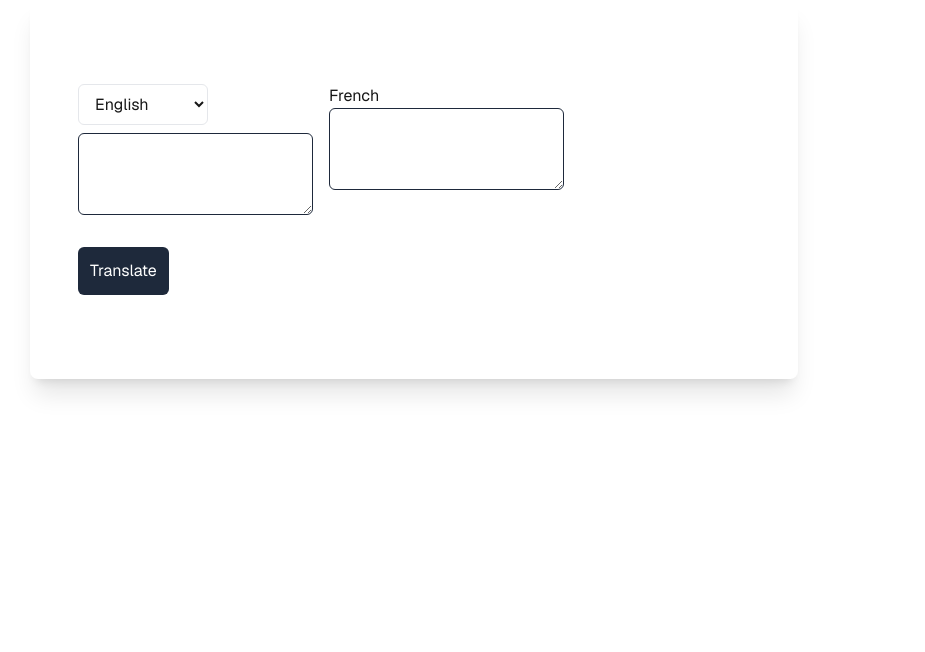
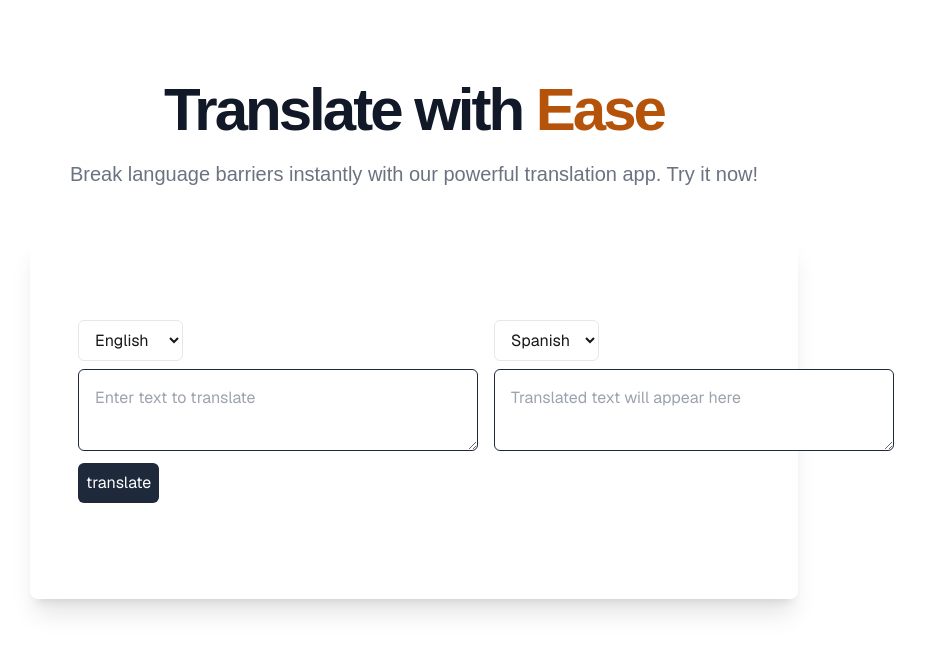
Before and after one commit to Rajasva-Raj-CODE/AI-Language-Translator-App, a Next.js app: page / in a window 1280 px wide. Shown: the top 652 px of the page, without its empty margins (226-1151 px from the left). Built offline with nearby package versions, Linux system fonts and the light colour scheme.

Commit message:
AI Api Intergation done

```diff
--- /dev/null
+++ b/src/app/actions/translate.js
@@ -0,0 +1,34 @@
+"use server";
+import { GoogleGenerativeAI } from "@google/generative-ai";
+
+async function translateText(text, targetLanguage, languageFrom = "") {
+  const genAI = new GoogleGenerativeAI(
+    process.env.GOOGLE_GENERATIVE_AI_API_KEY
+  );
+  const model = genAI.getGenerativeModel({ model: "gemini-1.5-flash" });
+  const prompt = languageFrom
+    ? `Translate the following text from ${languageFrom} to ${targetLanguage}: ${text}`
+    : `Detect the language of the text and translate it into ${targetLanguage}: ${text}`;
+  const additional_prompt =
+    "Just return the translated text. Do not add additional descriptions such as `Here are the translations`";
+
+  try {
+    const result = await model.generateContent(prompt + additional_prompt);
+    console.log(result.response.text());
+    return result.response.text();
+  }
+  catch (error) {
+    console.log(error);
+  }
+  return "Could not reload Translations";
+}
+
+export async function translate(formData) {
+  const text = formData.get("text");
+  const targetLanguage = formData.get("targetLanguage");
+  const languageFrom = formData.get("languageFrom");
+
+  const translation = await translateText(text, targetLanguage, languageFrom);
+
+  return  {translation} ;
+}
--- a/src/app/page.js
+++ b/src/app/page.js
@@ -1,20 +1,19 @@
 "use client";
 import React, { useState } from "react";
 import { Dropdown } from "./components/dropdown";
+import { translate } from "@/app/actions/translate";
 
 const languagesOptions = [
   { value: "en", label: "English" },
   { value: "fr", label: "French" },
   { value: "es", label: "Spanish" },
-  { value: "de", label: "German" },
-  { value: "it", label: "Italian" },
-  { value: "pt", label: "Portuguese" },
-  { value: "ru", label: "Russian" },
 ];
 
 export default function Home() {
   const [languageFrom, setLanguageFrom] = useState("en");
   const [languageTo, setLanguageTo] = useState("es");
+  const [inputText, setInputText] = useState("");
+  const [translatedText, setTranslatedText] = useState("");
 
   const handleLanguageFromChange = (value) => {
     setLanguageFrom(value);
@@ -24,10 +23,42 @@ export default function Home() {
     setLanguageTo(value);
   };
 
+  const handleInputTextChange = (e) => {
+    const newText = e.target.value;
+    setInputText(newText);
+  };
+
+  // const handleInputSet = async (value) => {
+  //   setInputText(value);
+  //   const formData = new FormData();
+  //   formData.append("text", value);
+  //   formData.append("languageTo", languageTo);
+  //   formData.append("languageFrom", languageFrom);
+  //   const translation = await translate(formData);
+  //   setTranslatedText(translation.translation);
+  // };
+
   return (
+    <section className="py-20 px-4 sm:px-6 max-w-7xl mx-auto">
+      <div className="text-center mb-12">
+        <h1 className="text-4xl font-extrabold tracking-tighter text-gray-900 sm:text-5xl md:text-6xl">
+          Translate with <span className="text-amber-700">Ease</span>
+        </h1>
+        <p className="mt-4 max-w-md mx-auto text-base text-gray-500 sm:text-lg md:mt-5 md:text-xl md:max-w-3xl">
+          Break language barriers instantly with our powerful translation app.
+          Try it now!
+        </p>
+      </div>
       <div className="bg-white shadow-xl rounded-lg p-6 max-w-3xl mx-auto">
         <div className="grid grid-rows-[20px_1fr_20px] items-start justify-items-center p-2 pb-2 gap-4 sm:p-6 font-[family-name:var(--font-geist-sans)]">
           <div className="flex flex-col gap-8 row-start-2 items-center sm:items-start w-full">
+            <form
+              className="w-full"
+              action={async (formData) => {
+                const result = await translate(formData);
+                console.log(result);
+              }}
+            >
               <div className="flex flex-row gap-4">
                 <div className="container flex flex-col">
                   <Dropdown
@@ -36,18 +67,45 @@ export default function Home() {
                     options={languagesOptions}
                     onChange={handleLanguageFromChange}
                   />
-              <textarea className="border border-slate-800 rounded-md p-4 text-black" />
+                  <textarea
+                    placeholder="Enter text to translate"
+                    className="border border-slate-800 rounded-md p-4 lg:w-[400px] text-black"
+                    value={inputText}
+                    name="text"
+                    required
+                    onChange={handleInputTextChange}
+                  />
                 </div>
+
                 <div className="container flex flex-col">
-              <span>French</span>
-              <textarea className="border border-slate-800 rounded-md p-4 text-black" />
+                  <Dropdown
+                    name="languageTo"
+                    value={languageTo}
+                    options={languagesOptions}
+                    onChange={handleLanguageToChange}
+                  />
+                  <textarea
+                    placeholder="Translated text will appear here"
+                    className="border border-slate-800 rounded-md p-4 lg:w-[400px] text-black"
+                    value={translatedText}
+                    readOnly
+                  />
                 </div>
+
               </div>
-          <button className="p-3 rounded-md bg-slate-800 text-white">
-            Translate
+              <div className="flex flex-row items-center gap-2 h-16">
+                <button
+                  type="submit"
+                  className="p-2 rounded-md bg-slate-800 text-white"
+                >
+                  translate
                 </button>
+                {/* {languageFrom === "en" && <VoiceRecorder handleSetText={handleInputSet} />} */}
+              </div>
+            </form>
           </div>
         </div>
       </div>
+    </section>
   );
 }
```
Also changed, not shown: package.json (+6 -5 lines), 1 other file (tests, documents, lock files or other folders). Lines whose indentation alone changed are shown as unchanged.
